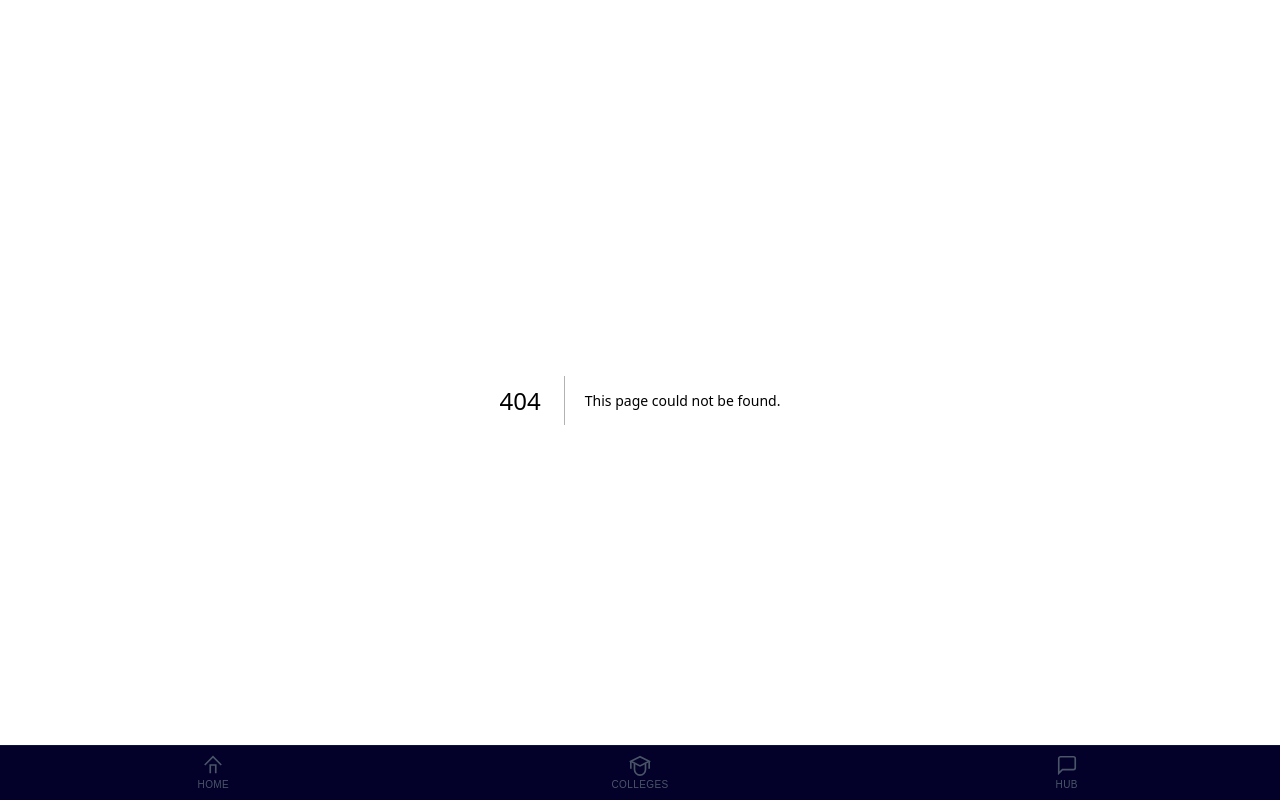
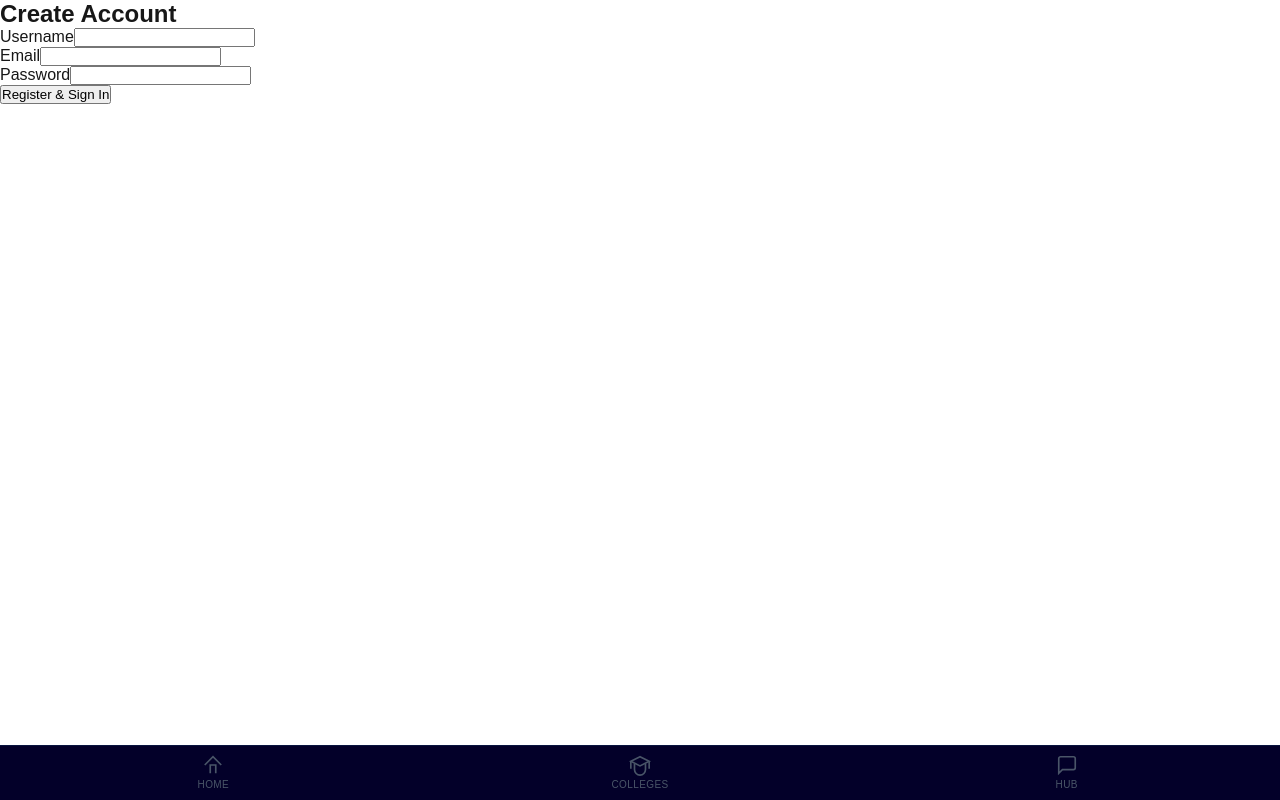
Before and after one commit to VihanMali/CampusCompass, a Next.js app: page /RegisterForm in a window 1280 px wide. Before the commit this address had no page. Built offline with nearby package versions, Linux system fonts and the light colour scheme.

Commit message:
add initial authentication

```diff
--- /dev/null
+++ b/app/RegisterForm/page.js
@@ -0,0 +1,87 @@
+"use client";
+
+import { useState } from "react";
+import { useRouter } from "next/navigation";
+
+export default function RegisterForm() {
+  const router = useRouter();
+  const [username, setUsername] = useState("");
+  const [password, setPassword] = useState("");
+  const [email, setEmail] = useState("");
+  const [errorMessage, setErrorMessage] = useState("");
+  const [isLoading, setIsLoading] = useState(false);
+
+  const handleRegisterAndLogin = async (e) => {
+    e.preventDefault();
+    setErrorMessage("");
+    setIsLoading(true);
+
+    try {
+      // STEP 1: Create the account via your custom backend route
+      const res = await fetch("/api/auth/register", {
+        method: "POST",
+        headers: { "Content-Type": "application/json" },
+        body: JSON.stringify({ username, email, password }),
+      });
+
+      const data = await res.json();
+
+      if (!res.ok) {
+        throw new Error(data.message || "Something went wrong during registration.");
+      }
+
+      // STEP 2: The registration succeeded! Auto-login the user immediately.
+      const loginResult = await signIn("credentials", {
+        username,
+        password,
+        redirect: false, // Prevent hard reloads
+        callbackUrl: "/chat",
+      });
+
+      if (loginResult?.error) {
+        setErrorMessage("Account created, but automatic login failed. Please sign in manually.");
+      } else if (loginResult?.url) {
+        router.push(loginResult.url);
+        router.refresh(); // Sync the session cookie state with server components
+      }
+
+    } catch (err) {
+      setErrorMessage(err.message || "An error occurred.");
+    } finally {
+      setIsLoading(false);
+    }
+  };
+
+  return (
+    <div className="form-wrapper">
+      <form onSubmit={handleRegisterAndLogin}>
+        <h2>Create Account</h2>
+
+        {errorMessage && (
+          <div style={{ padding: "10px", backgroundColor: "#ffdee0", color: "#cc0000", marginBottom: "15px", borderRadius: "4px" }}>
+            {errorMessage}
+          </div>
+        )}
+
+        <div>
+          <label htmlFor="username">Username</label>
+          <input id="username" type="text" value={username} onChange={(e) => setUsername(e.target.value)} disabled={isLoading} required />
+        </div>
+
+        <div>
+          <label htmlFor="email">Email</label>
+          <input id="email" type="email" value={email} onChange={(e) => setEmail(e.target.value)} disabled={isLoading} required />
+        </div>
+
+        <div>
+          <label htmlFor="password">Password</label>
+          <input id="password" type="password" value={password} onChange={(e) => setPassword(e.target.value)} disabled={isLoading} required />
+        </div>
+
+        <button type="submit" disabled={isLoading}>
+          {isLoading ? "Creating Account..." : "Register & Sign In"}
+        </button>
+      </form>
+    </div>
+  );
+}
--- a/package.json
+++ b/package.json
@@ -9,6 +9,7 @@
     "lint": "eslint"
   },
   "dependencies": {
+    "bcryptjs": "^3.0.3",
     "leaflet": "^1.9.4",
     "next": "16.2.9",
     "react": "19.2.4",
```
Also changed, not shown: app/api/auth/register/route.js (added, +31 -0 lines), app/colleges/[id]/Map.js (+1 -15 lines), 2 other files (tests, documents, lock files or other folders).
